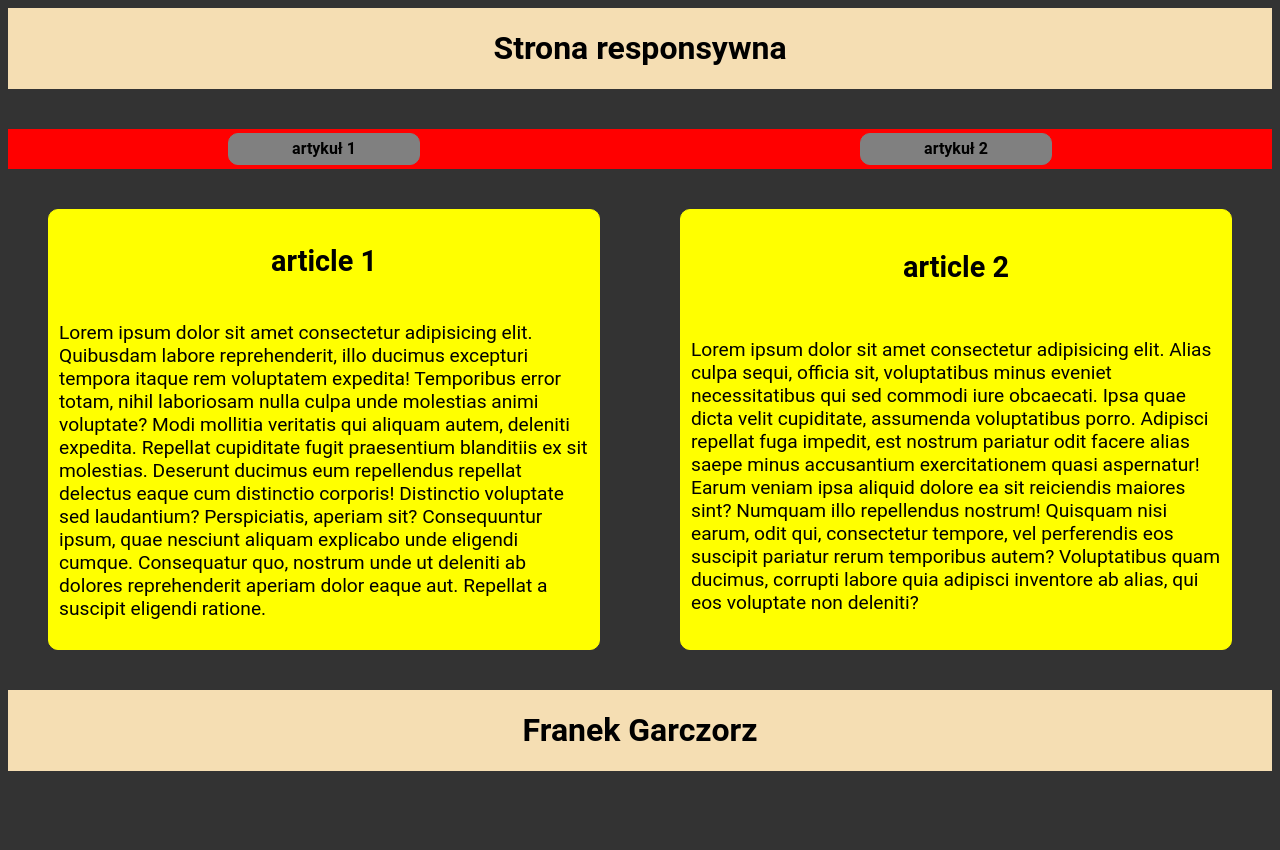
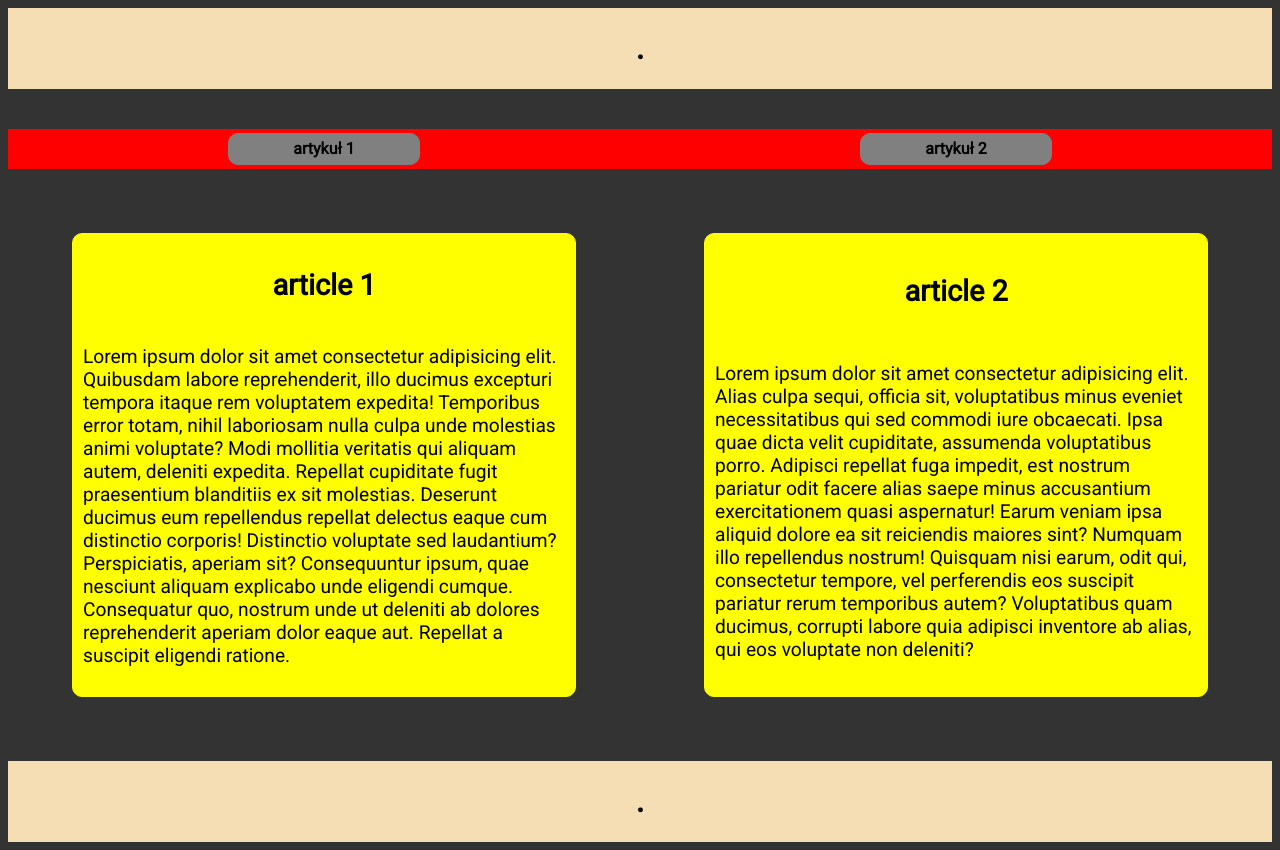
Before and after one commit to franix808/psi-html, a plain HTML site: page moja_lekcja/zrobione/index.html in a window 1280 px wide. Before the commit the page ends 800 px from the top, so only its background shows below. Drawn offline with Linux system fonts and the light colour scheme.

Commit message:
po lekcji którą prowadziłem, wiele się nie zmeniło od poprzedniego commita

```diff
--- a/moja_lekcja/zrobione/index.html
+++ b/moja_lekcja/zrobione/index.html
@@ -5,11 +5,11 @@
     <meta http-equiv="X-UA-Compatible" content="IE=edge">
     <meta name="viewport" content="width=device-width, initial-scale=1.0">
     <title>Document</title>
-    <!-- <link href='https://fonts.googleapis.com/css?family=Roboto' rel='stylesheet'> -->
+    <link href='https://fonts.googleapis.com/css?family=Roboto' rel='stylesheet'>
     <link rel="stylesheet" href="style.css">
 </head>
 <body>
-    <header><h1>Strona responsywna</h1></header>
+    <header><h1>.</h1></header>
     <main>
         <nav-bar>
             <nav><h4>artykuł 1</h4></nav>
@@ -33,6 +33,6 @@
             </article>
         </section>
     </main>
-    <footer><h1>Franek Garczorz</h1></footer>
+    <footer><h1>.</h1></footer>
 </body>
 </html>
--- a/moja_lekcja/zrobione/style.css
+++ b/moja_lekcja/zrobione/style.css
@@ -36,12 +36,13 @@ nav-bar{
         box-sizing: border-box;
         border: 1px solid gray;
         border-radius: 10px;
-        margin: 1vh;
+        /* margin: 1vh; */
         height: 80%;
         width: 15vw;
     }
 
 section{
+    /* background-color: green; */
     display: flex;
     position: relative;
     justify-content: center;
@@ -62,7 +63,7 @@ article{
     border: 1px solid yellow;
     border-radius: 10px;
     width: 50vw;
-    margin: 5vh;
+    margin: 5vw;
     padding: 10px;
 }
 
```
Also changed, not shown: moja_lekcja/prezentacja_psi/źródła.txt, 2 other files.
